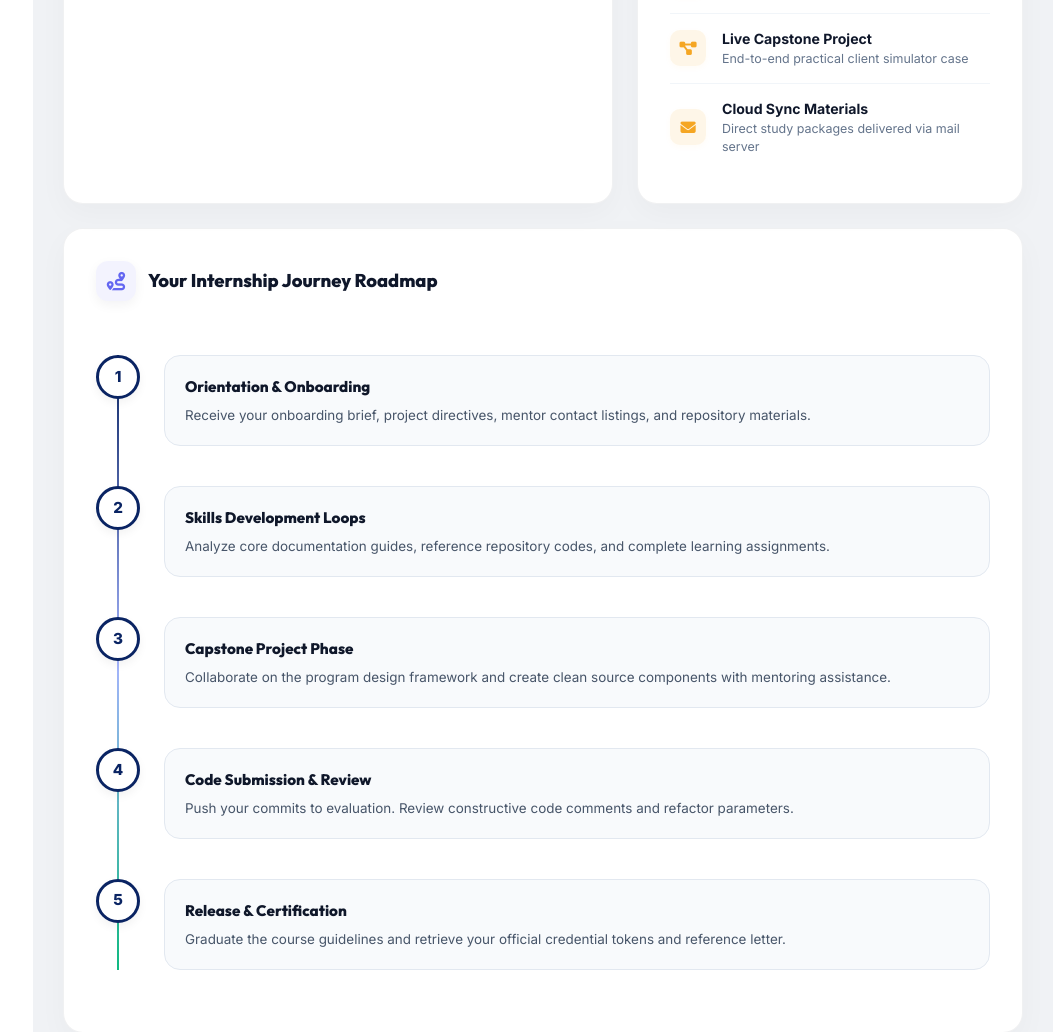
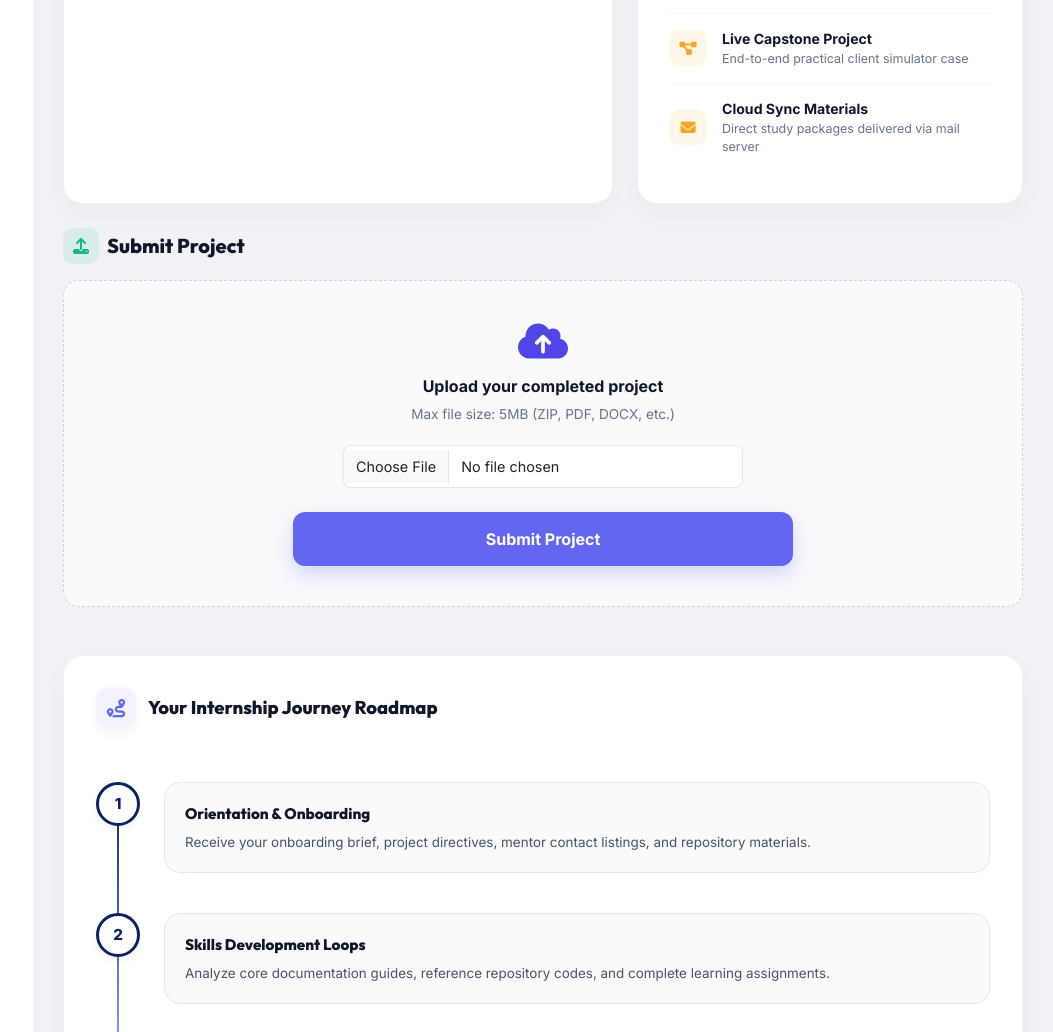
Before and after one commit to NarroillaSriram/EXPOSYSDATALABS, a Python web app: template templates/student/domain_detail.html in a window 1280 px wide. Shown: the part 913-1945 px from the top of the page, without its empty margins (227-1280 px from the left). Run offline with Jinja, Linux system fonts and the light colour scheme; the template is opened without the code that fills it, so the values that code supplies are empty.

Commit message:
Add submit project UI section

```diff
--- a/templates/student/domain_detail.html
+++ b/templates/student/domain_detail.html
@@ -485,6 +485,32 @@
 
   </div>
 
+  <!-- Submit Project Section -->
+  <div class="mb-5">
+    <div class="d-flex align-items-center gap-2 mb-3">
+      <div style="width:36px;height:36px;border-radius:10px;background:rgba(16,185,129,0.1);color:#10b981;display:flex;align-items:center;justify-content:center;">
+        <i class="fas fa-upload"></i>
+      </div>
+      <h5 class="heading-font m-0" style="font-weight:800;color:#0f172a;">Submit Project</h5>
+    </div>
+
+    <div style="background:#f8fafc;border:1px dashed #cbd5e1;border-radius:16px;padding:40px 20px;text-align:center;">
+      <form action="#" method="POST" enctype="multipart/form-data" class="d-flex flex-column align-items-center">
+        <i class="fas fa-cloud-upload-alt mb-3" style="font-size:2.5rem;color:#4f46e5;"></i>
+        <h6 style="font-weight:700;color:#0f172a;margin-bottom:8px;">Upload your completed project</h6>
+        <p style="font-size:0.85rem;color:#64748b;margin-bottom:20px;">Max file size: 5MB (ZIP, PDF, DOCX, etc.)</p>
+
+        <div class="mb-4 w-100" style="max-width:400px;">
+          <input type="file" class="form-control" name="project_file" style="background:#ffffff;border:1px solid #e2e8f0;border-radius:8px;padding:10px 12px;font-size:0.9rem;box-shadow:0 2px 4px rgba(0,0,0,0.02);">
+        </div>
+
+        <button type="submit" class="btn" style="background:#6366f1;color:#ffffff;font-weight:700;padding:14px 0;width:100%;max-width:500px;border-radius:12px;box-shadow:0 8px 20px rgba(99, 102, 241, 0.25);transition:all 0.3s ease;">
+          Submit Project
+        </button>
+      </form>
+    </div>
+  </div>
+
   <!-- Connected Roadmap Section -->
   <div class="premium-card mb-4">
     <div class="card-header-premium">
```
